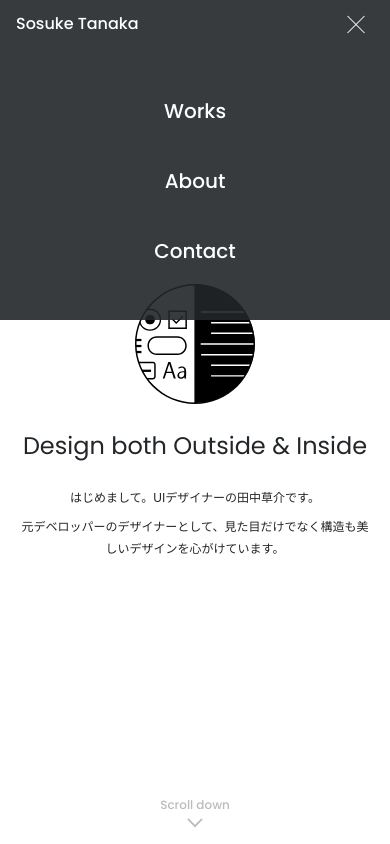
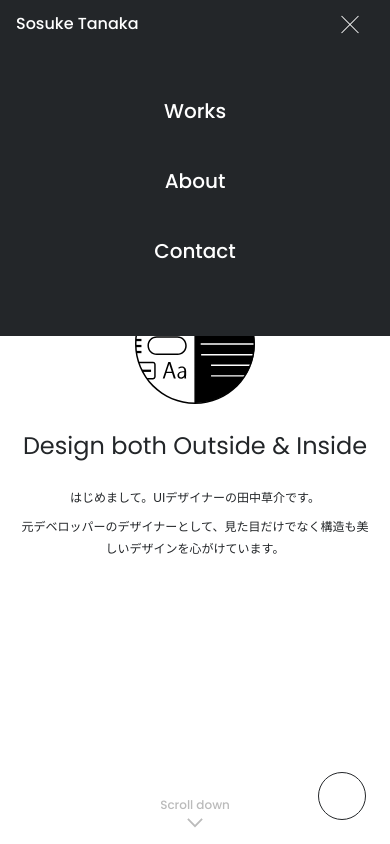
Before and after one commit to zasssou/MyPortfolio, a website: page index.html in a window 390 px wide. Both pictures are taken after a click on the button 356 px from the left and 24 px from the top of the page. Shown: the top 844 px of the page. Drawn offline with nearby package versions, Linux system fonts and the light colour scheme.

Commit message:
fix:ヘッダー部分をリファクタリング

```diff
--- a/assets/js/main.js
+++ b/assets/js/main.js
@@ -6,18 +6,17 @@ window.onload = function() {
     fadeEffect();
   });
 
-  $('.button-menu').on('click', () => {
-    $('.button-menu').toggleClass('button-menu--open');
-    $('#header').toggleClass('header--expand');
+  $('.button-hamburger-menu').on('click', () => {
+    $('.button-hamburger-menu').toggleClass('open');
+    $('.header-nav').toggleClass('open');
   });
 
-  $('.header-menu__link').on('click', () => {
-    console.log('aaaa')
-    if ($('.button-menu').hasClass('button-menu--open')) {
-      $('.button-menu').removeClass('button-menu--open');
+  $('.header-sp-menu__link').on('click', () => {
+    if ($('.button-hamburger-menu').hasClass('open')) {
+      $('.button-hamburger-menu').removeClass('open');
     }
-    if ($('#header').hasClass('header--expand')) {
-      $('#header').removeClass('header--expand');
+    if ($('.header-nav').hasClass('open')) {
+      $('.header-nav').removeClass('open');
     }
   });
 }
--- a/assets/styles/sass/block/_button.scss
+++ b/assets/styles/sass/block/_button.scss
@@ -1,40 +1,52 @@
 @use '../global/index' as global;
 
-.button-menu {
-  @include global.mq(sp) {
-    display: flex;
-    justify-content: center;
-    align-items: center;
-    width: 48px;
-    height: 48px;
-  }
+// ------------------------------------------------
+// hamburger-menu
+// ------------------------------------------------
+
+.button-hamburger-menu {
+  display: flex;
+  justify-content: center;
+  align-items: center;
+  width: 48px;
+  height: 48px;
 }
-.button-menu::before,
-.button-menu::after {
+
+.button-hamburger-menu::before,
+.button-hamburger-menu::after {
   content: '';
   position: absolute;
   border-bottom: 1.5px solid global.$dark;
   width: 24px;
   transition: all 0.5s;
 }
-.button-menu::before {
+
+.button-hamburger-menu::before {
   margin-top: 8px;
 }
-.button-menu::after {
+
+.button-hamburger-menu::after {
   margin-bottom: 8px;
 }
 
-.button-menu--open::before,
-.button-menu--open::after {
+.button-hamburger-menu.open::before,
+.button-hamburger-menu.open::after {
   border-color: global.$white;
   margin: 0;
 }
-.button-menu--open::before {
+
+.button-hamburger-menu.open::before {
   transform: rotate(-45deg);
 }
-.button-menu--open::after {
+
+.button-hamburger-menu.open::after {
   transform: rotate(45deg);
 }
+
+
+// ------------------------------------------------
+// normal
+// ------------------------------------------------
 
 .button-normal {
   width: 240px;
--- a/assets/styles/sass/block/_header.scss
+++ b/assets/styles/sass/block/_header.scss
@@ -1,42 +1,42 @@
 @use '../global/index' as global;
 
-.header {
-  width: 100%;
+.header-nav {
   position: fixed;
   z-index: 10;
+  background-color: global.$white;
+  width: 100%;
   height: 72px;
-  opacity: 0.9;
-  background-color: global.$white;
   transition: all 0.5s;
-
   @include global.mq(sp) {
     height: 48px;
   }
 }
 
-.header-nav {
+.header-navbar {
+  width: 100%;
   height: 72px;
   padding: 0 40px;
   display: flex;
-  width: 100%;
   align-items: center;
   justify-content: space-between;
   @include global.mq(sp) {
-    padding: 0 10px 0 16px;
+    padding: 0 16px;
     height: 48px;
   }
 
-  .header-nav__logo {
+  .header-navbar__logo {
     @include global.h6-style;
   }
 
-  .header-nav__contact-link {
+  .header-navbar__contact-link {
+    display: flex;
+    align-items: center;
     @include global.mq(sp) {
       display: none;
     }
   }
 
-  .header-nav__links {
+  .header-navbar__links {
     @include global.h6-style;
     display: flex;
     align-items: center;
@@ -49,32 +49,47 @@
     }
   }
 
-  .header-nav__menu-button {
+  .header-navbar__hamburger-menu {
     display: none;
-    position: relative;
     @include global.mq(sp) {
       display: block;
     }
   }
 }
 
-.header-menu {
+.header-sp-menu {
   @include global.h4-style;
   display: flex;
   flex-direction: column;
   align-items: center;
   row-gap: 40px;
   padding: 48px;
-  transform: translateY(-360px);
+  transform: translateY(-400px);
   transition: transform 0.5s;
 }
+.header-sp-menu.open {
+  transform: translateY(0);
+}
 
-.header--expand {
-  height: 320px;
+.header-nav.open {
+  height: 336px;
+  color: global.$white;
   background-color: global.$dark;
-  color: global.$white;
 
-  .header-menu {
+  .header-sp-menu {
     transform: translateY(0);
   }
 }
+
+.header-scroll-top {
+  position: fixed;
+  z-index: 10;
+  right: 24px;
+  bottom: 24px;
+
+  width: 48px;
+  height: 48px;
+  border-radius: 50%;
+  border: 1px solid global.$dark;
+  background-color: global.$white;
+}
--- a/assets/styles/sass/foundation/_base.scss
+++ b/assets/styles/sass/foundation/_base.scss
@@ -13,7 +13,7 @@ body {
 }
 
 a {
-  transition: all 0.3s;
+  transition: opacity 0.3s;
 }
 a:hover {
   opacity: 0.4;
--- a/index.html
+++ b/index.html
@@ -10,7 +10,7 @@
   <title>SosukeTanaka</title>
 </head>
 <body>
-  <header id="header" class="header">
+  <!-- <header id="header" class="header">
     <nav class="header-nav">
       <a class="header-nav__logo" href="">Sosuke Tanaka</a>
       <a class="header-nav__contact-link" href="#contact"><img class="icon-24" src="assets/images/mail.svg" alt="contact"></a>
@@ -27,6 +27,31 @@
       <li><a class="header-menu__link" href="page-about.html">About</a></li>
       <li><a class="header-menu__link" href="#contact">Contact</a></li>
     </ul>
+  </header> -->
+  <header class="header">
+    <nav class="header-nav">
+      <div class="header-navbar">
+        <a class="header-navbar__logo" href="">Sosuke Tanaka</a>
+        <a class="header-navbar__contact-link" href="#contact">
+          <img class="icon-24" src="assets/images/mail.svg" alt="contact">
+        </a>
+        <ul class="header-navbar__links">
+          <li><a href="page-works.html">Works</a></li>
+          <li><a href="page-about.html">About</a></li>
+        </ul>
+        <div class="header-navbar__hamburger-menu">
+          <button class="button-hamburger-menu"></button>
+        </div>
+      </div>
+      <ul class="header-sp-menu">
+        <li><a class="header-sp-menu__link" href="page-works.html">Works</a></li>
+        <li><a class="header-sp-menu__link" href="page-about.html">About</a></li>
+        <li><a class="header-sp-menu__link" href="#contact">Contact</a></li>
+      </ul>
+    </nav>
+    <div class="header-scroll-top">
+      <button class="button-scroll-top"></button>
+    </div>
   </header>
   <main>
     <section class="section section--first-view">
@@ -55,17 +80,17 @@
           <p class="works-tag">UIデザイン</p>
         </li>
         <li class="fade">
-          <a class="works-link href=""><img class="works-img" src="assets/images/dummy.png" alt="work1"></a>
+          <a class="works-link" href=""><img class="works-img" src="assets/images/dummy.png" alt="work1"></a>
           <h4 class="works-title">EIZO IP Decoder Utility</h4>
           <p class="works-tag">UIデザイン</p>
         </li>
         <li class="fade">
-          <a class="works-link href=""><img class="works-img" src="assets/images/dummy.png" alt="work1"></a>
+          <a class="works-link" href=""><img class="works-img" src="assets/images/dummy.png" alt="work1"></a>
           <h4 class="works-title">EIZO IP Decoder Utility</h4>
           <p class="works-tag">UIデザイン</p>
         </li>
         <li class="fade">
-          <a class="works-link href=""><img class="works-img" src="assets/images/dummy.png" alt="work1"></a>
+          <a class="works-link" href=""><img class="works-img" src="assets/images/dummy.png" alt="work1"></a>
           <h4 class="works-title">EIZO IP Decoder Utility</h4>
           <p class="works-tag">UIデザイン</p>
         </li>
```
Also changed, not shown: assets/styles/css/index.css.
